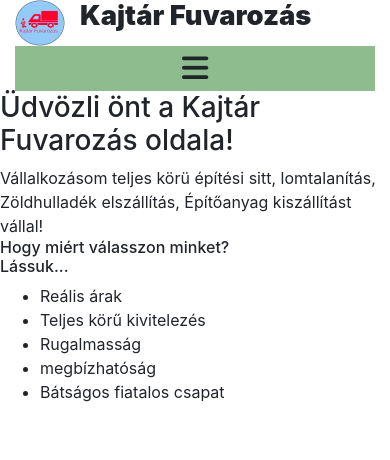
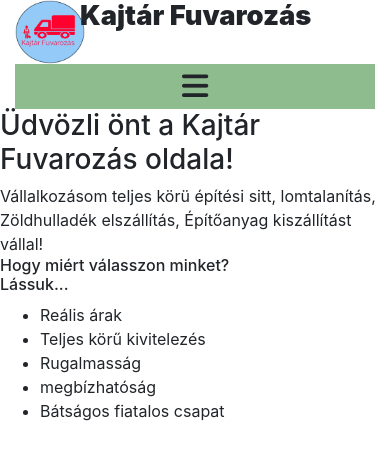
Before and after one commit to murika19/murika19.github.io, a plain HTML site: page Mark weboldal/index.html in a window 390 px wide. Drawn offline with nearby package versions, Linux system fonts and the light colour scheme.

Commit message:
modositas

```diff
--- a/Mark weboldal/index.html
+++ b/Mark weboldal/index.html
@@ -13,7 +13,7 @@
 
 @media only screen and (max-width: 600px){
 #logo {
-    width:50px;
+    width:70px;
     top:10%;
 }
 .navbar {
```
